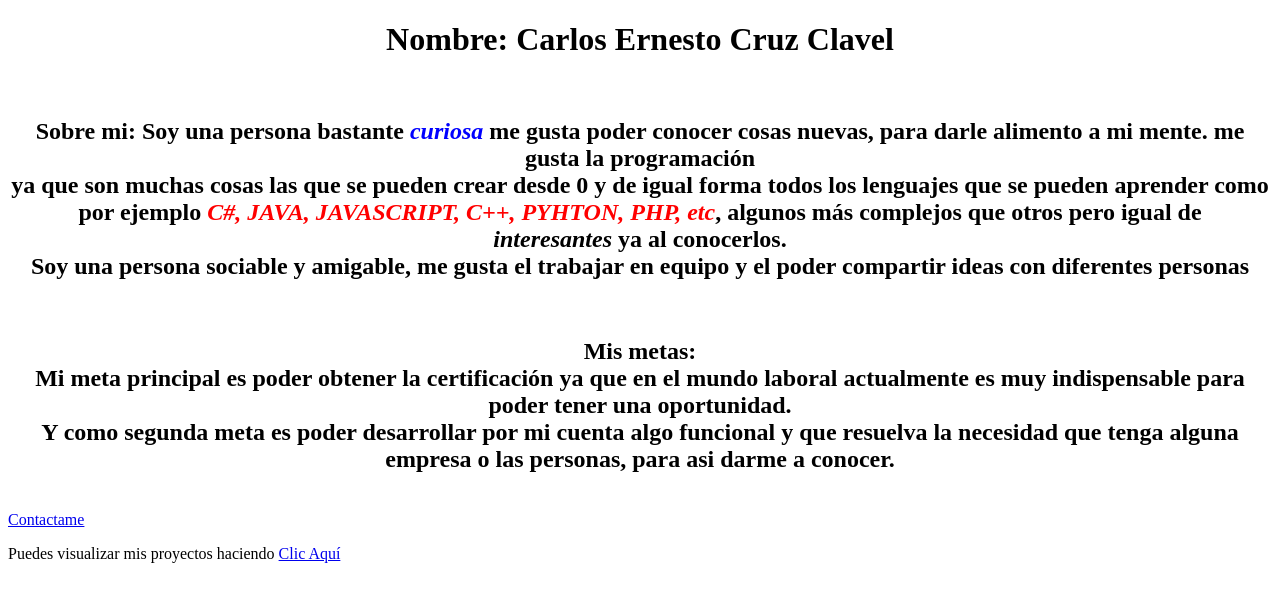
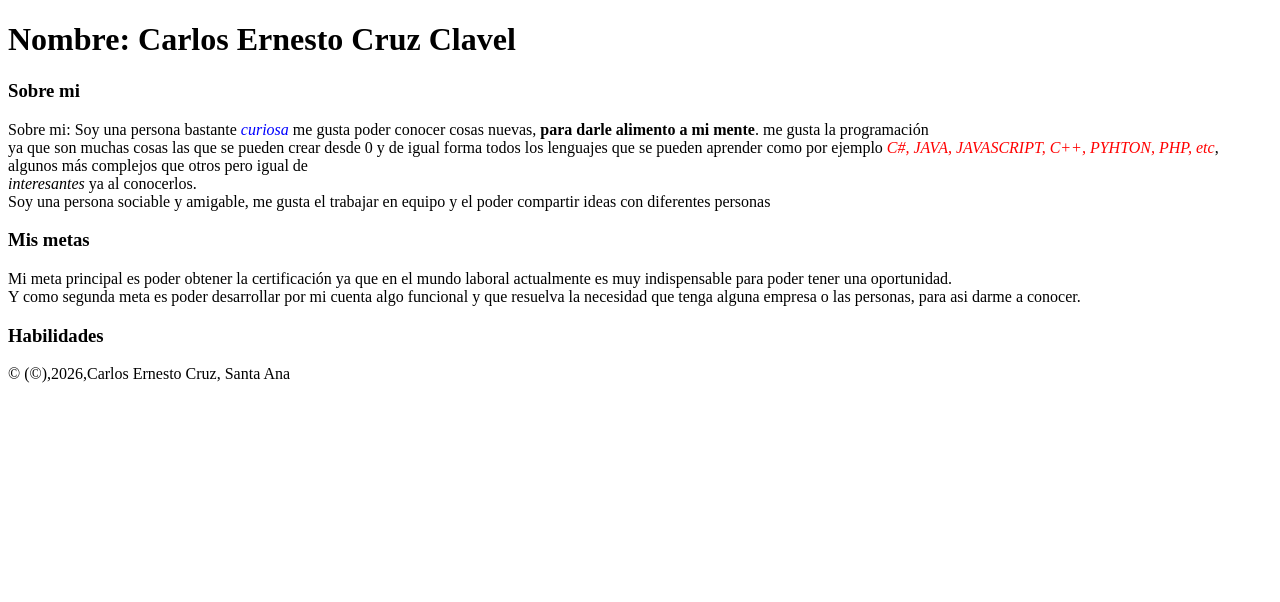
Before and after one commit to cruzclavell/mi-portafolio, a plain HTML site: page index.html in a window 1280 px wide. Drawn offline with Linux system fonts and the light colour scheme.

Commit message:
Aplica estructura sempántica

```diff
--- a/index.html
+++ b/index.html
@@ -7,33 +7,35 @@
 </head>
 <body>
     <!-- Inicia H1-->
-    <center><h1>Nombre: Carlos Ernesto Cruz Clavel </h1></center>
+    <Header>
+        <h1>Nombre: Carlos Ernesto Cruz Clavel </h1>
+        <nav><!--Comentario para NAV vacio--></nav>
+    </Header>
     <!--Termina H1 y se agrega un salto de linea-->
-        <br>
-    <!-- Inicia H2 sobre mi -->
-    <center><h2>Sobre mi: Soy una persona bastante <em style="color: blue;">curiosa</em> me gusta poder conocer cosas nuevas, <strong>para darle alimento a mi mente</strong>. me gusta la programación <br>
-    ya que son muchas cosas las que se pueden crear desde 0 y de igual forma todos los lenguajes que se pueden aprender como por ejemplo <em style="color: red;">C#, JAVA, JAVASCRIPT, C++, PYHTON, PHP, etc</em>, algunos más complejos que otros pero igual de <br>
-    <em>interesantes</em> ya al conocerlos. <br>
-
-    Soy una persona sociable y amigable, me gusta el trabajar en equipo y el poder compartir ideas con diferentes personas</h2></center>
-    <!-- Termina H2 sobre mi y se agrega salto de linea -->
-        <br>
-    <!-- Inicia H2 mis metas-->
-     <center><h2>
-        Mis metas:
-        <br>
-        Mi meta principal es poder obtener la certificación ya que en el mundo laboral actualmente es muy indispensable para poder tener una oportunidad.
-        <br>
-        Y como segunda meta es poder desarrollar por mi cuenta algo funcional y que resuelva la necesidad que tenga alguna empresa o las personas, para asi darme a conocer.
-    </h2></center>
-
-    <!-- Finaliza H2 mis metas-->
-
-<br>
-    <a href="contacto.html"> Contactame</a>
-    <p>Puedes visualizar mis proyectos haciendo <a href="proyectos.html"> Clic Aquí</a></p>
 
 
+    <!-- Inicia main -->
+    <main>
+        <section id="sec1">
+            <h3>Sobre mi</h3>
+            Sobre mi: Soy una persona bastante <em style="color: blue;">curiosa</em> me gusta poder conocer cosas nuevas, <strong>para darle alimento a mi mente</strong>. me gusta la programación <br>
+            ya que son muchas cosas las que se pueden crear desde 0 y de igual forma todos los lenguajes que se pueden aprender como por ejemplo <em style="color: red;">C#, JAVA, JAVASCRIPT, C++, PYHTON, PHP, etc</em>, algunos más complejos que otros pero igual de <br>
+            <em>interesantes</em> ya al conocerlos. <br> Soy una persona sociable y amigable, me gusta el trabajar en equipo y el poder compartir ideas con diferentes personas</h2>
+        </section>
+        <section id="sec2">
+            <h3>Mis metas</h3>
+                <article>Mi meta principal es poder obtener la certificación ya que en el mundo laboral actualmente es muy indispensable para poder tener una oportunidad.</article>
+                <article>Y como segunda meta es poder desarrollar por mi cuenta algo funcional y que resuelva la necesidad que tenga alguna empresa o las personas, para asi darme a conocer.</article>
+        </section>
+        <section id="sec3">
+            <h3>Habilidades</h3>
+        </section>
+    </main>
+
+    <!-- termina main -->
+
+
+<footer>© (&copy;),2026,Carlos Ernesto Cruz, Santa Ana</footer>
 
 
 </body>
```
